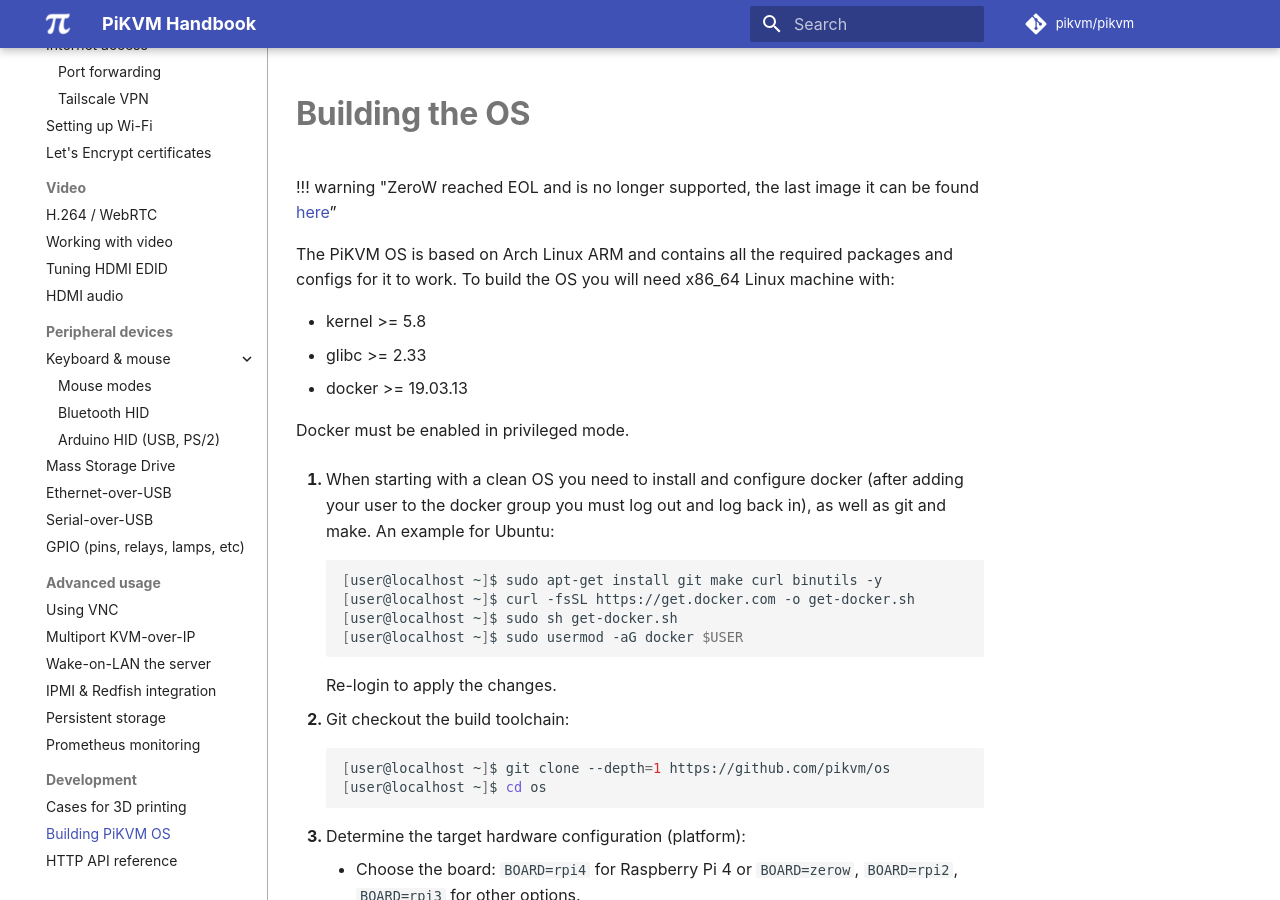
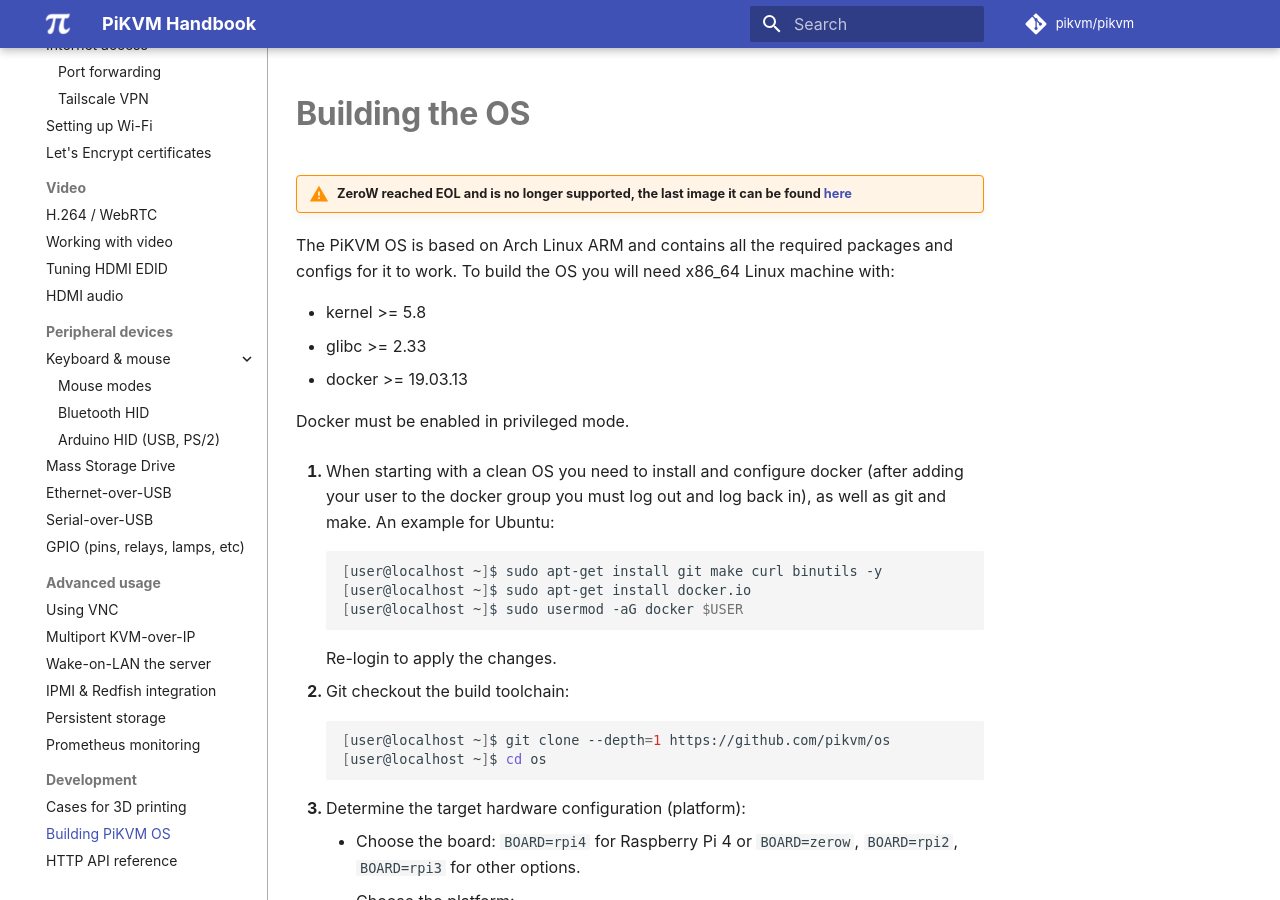
Before and after one commit to pikvm/pikvm, an MkDocs documentation site: the page built from docs/building_os.md, in a window 1280 px wide and 900 px high. Built offline with MkDocs 1.6.1 and Material for MkDocs 9.7.7, drawn with Linux system fonts in a browser that asks for light colours; some web fonts are replaced; comment, search, counter and statistics services are not loaded.

Commit message:
Update building_os.md (#920)
* Update building_os.md

Fixed the formatting

* Update building_os.md

Simplified the docker install process

````diff
--- a/docs/building_os.md
+++ b/docs/building_os.md
@@ -1,6 +1,6 @@
 # Building the OS
 
-!!! warning "ZeroW reached EOL and is no longer supported, the last image it can be found [here](https://files.pikvm.org/images/v2-hdmi-zerow-latest.img.xz)”
+!!! warning "ZeroW reached EOL and is no longer supported, the last image it can be found [here](https://files.pikvm.org/images/v2-hdmi-zerow-latest.img.xz)"
 
 The PiKVM OS is based on Arch Linux ARM and contains all the required packages and configs for it to work. To build the OS you will need x86_64 Linux machine with:
 
@@ -14,8 +14,7 @@
 
     ```shell
     [user@localhost ~]$ sudo apt-get install git make curl binutils -y
-    [user@localhost ~]$ curl -fsSL https://get.docker.com -o get-docker.sh
-    [user@localhost ~]$ sudo sh get-docker.sh
+    [user@localhost ~]$ sudo apt-get install docker.io
     [user@localhost ~]$ sudo usermod -aG docker $USER
     ```
 
````
